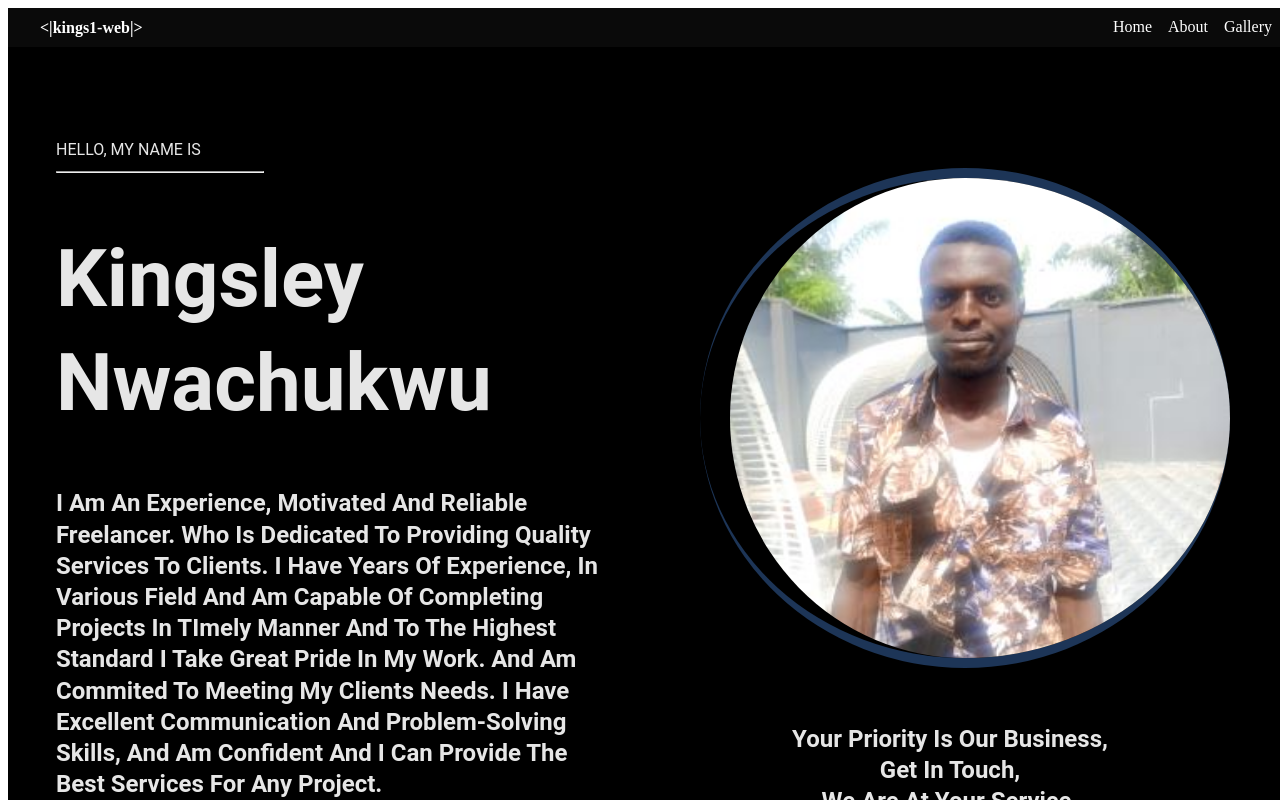
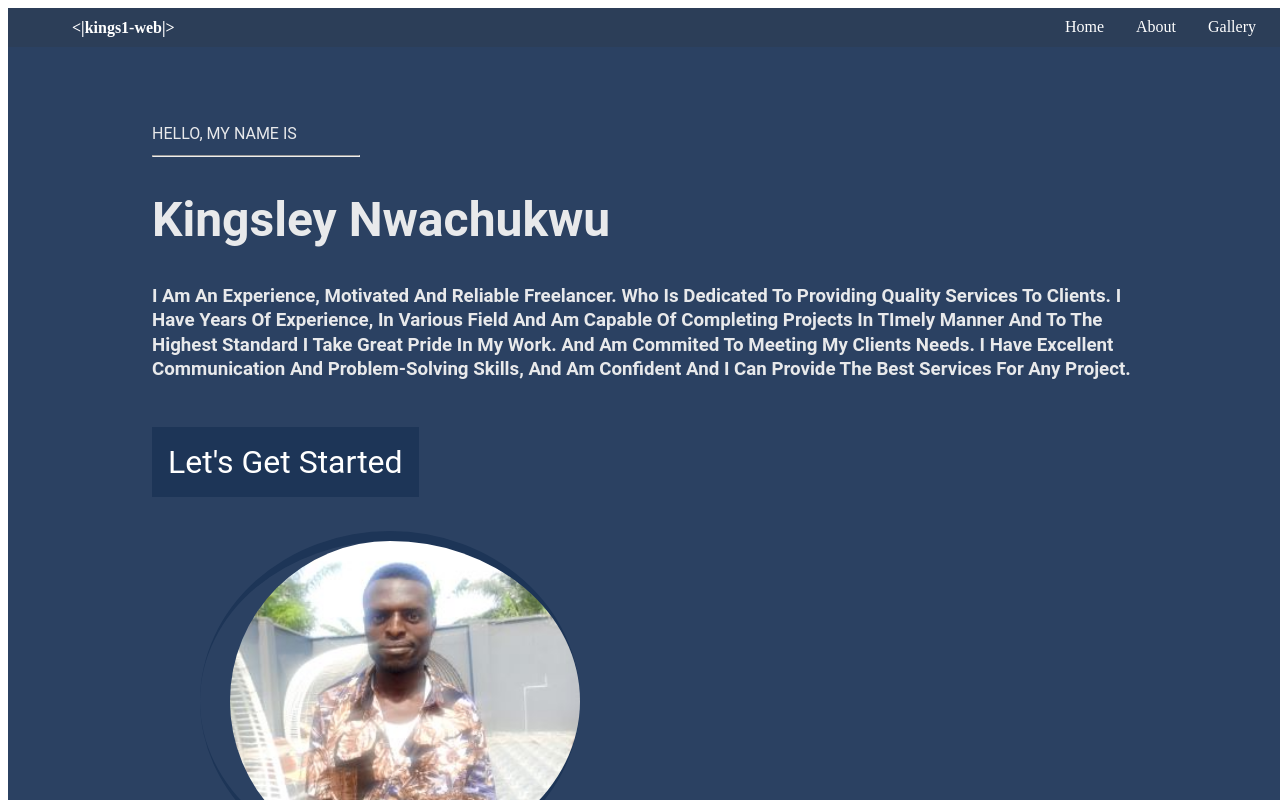
Before and after one commit to kings1-web/My-potfolio-website, a Vue app: page / in a window 1280 px wide. Shown: the top 800 px of the page. Built offline with nearby package versions, Linux system fonts and the light colour scheme.

Commit message:
my first commit

```diff
--- a/src/App.vue
+++ b/src/App.vue
@@ -54,7 +54,7 @@ export default{
   text-align:center;
   font-size:1em;
   text-decoration:none;
-  margin-right:16px;
+  margin-right:2em;
  }
  #nav a:hover{
   background:#fff;
@@ -64,7 +64,7 @@ export default{
   display:flex;
   COLOR:#fff;
   font-size:1rem;
-  margin-left:2em;
+  margin-left:4em;
  }
  .scale-slide-enter-active,
  .scale-slide-leave-active {
--- a/src/components/MyModal.vue
+++ b/src/components/MyModal.vue
@@ -7,7 +7,7 @@
 <div class="btn">
 <button @click="open = false"><i class="fas fa-times"></i></button>
 </div>
-<h3>website development</h3>
+<h3>website developer</h3>
 <p>design and development of custom websites, including e-commerce sites,
 potfolios, and personal blogs.</p>
 <h3>funnel building</h3>
@@ -16,10 +16,10 @@ check out pages, to convert visitors into a loyal customers.</p>
 <h3>website design</h3>
 <p>design and improvement of existing websites, including layout, graphics,
 and overrall user experiences.</p>
-<h3>website maintenanc</h3>
+<h3>website maintenances</h3>
 <p>ongoing maintenace and support of a websites, includings bugs fixings,
 security updates, and performance of optimization.</P>
-<h3>e-commerce development</h3>
+<h3>e-commerce developer</h3>
 <p>development of omline store, including product management, payment processing,
  and shipping integration.</p>
  <h3>website optimization</h3>
@@ -31,7 +31,7 @@ security updates, and performance of optimization.</P>
    <h3>conversion rate optimization</h3>
    <p>analysis and improvement of website metrics, such as conversion rate,
    to increase sales and revenue.</p>
-   <h3>custom development</h3>
+   <h3>custom developer</h3>
    <p>development of custom web applications, including online calculators,
    quizzes, and forms.</p>
 </div>
@@ -63,7 +63,7 @@ export default {
     transform:translate(-px, -px);
     max-height:84%;
     max-width:100%;
-    padding:32px;
+    padding:2.3rem;
     background:#1d3557;
     overflow-y:scroll;
     text-align:center;
@@ -79,7 +79,7 @@ export default {
 
 }
 .btn i {
-    color:#fff;
+    color:#f2f2f2f2;
     border-radius:50%;
     opacity:1;
     cursor:pointer;
@@ -89,7 +89,7 @@ export default {
     border-radius:50%;
     border:none;
     font-size:1.5rem;
-    background:black;
+    background:#3333;
 
 }
 .animate__animated{
--- a/src/views/HomeView2.vue
+++ b/src/views/HomeView2.vue
@@ -10,9 +10,9 @@ HELLO, my name is
 <hr>
 </div>
 <h1>
- kingsley<br> nwachukwu
+ kingsley nwachukwu
 </h1>
-<h2>i am an experience, motivated and reliable freelancer.
+<h3>i am an experience, motivated and reliable freelancer.
  who is dedicated to
 providing quality services to clients.
 i have years of experience, in various field
@@ -22,10 +22,10 @@ i take great pride in my work. and  am commited
 to meeting my clients needs. i have excellent
 communication and problem-solving skills,
  and am confident and i can provide the best
-services for any project.</h2>
+services for any project.</h3>
 <br><br>
 
-<a href="https://wa.link/3pxzcs">text me for price</a>
+<a href="https://wa.link/3pxzcs">let's get started</a>
 </div>
 <div class="image2">
 <img src="../assets/bg-13.jpg" alt="my profile image">
@@ -169,7 +169,7 @@ better results.</p>
  is optimized for maximum result, from attracting and engaging visitors to
  converting them into loyal customers."</p>
  <h2>get in touch with me directly</h2>
-<a href="https://wa.link/3pxzcs" class="animate__animated animate__flas animate__infinite">chat me up</a>
+<a href="https://wa.link/3pxzcs">chat me up</a>
 </div>
 </div>
 </template>
@@ -190,13 +190,14 @@ export default{
 
 <style scoped>
 .image2{
-max-width:100%;
+max-width:350px;
 text-align:center;
-padding:2em;
+padding:3em;
+margin-top:-2em
 }
 
 h1{
-    font-size:5rem;
+    font-size:3rem;
 }
 
 .specific{
@@ -206,9 +207,8 @@ h1{
      max-width:100%;
     margin:24px auto;
     font-family:"roboto", sans-serif;
+}
 
-
-}
 .special{
     padding:2rem;
     text-align:center
@@ -220,8 +220,9 @@ h1{
 .nice {
     width:13rem;
     text-transform:uppercase;
-    font-size:1rem;
+    font-size:rem;
     line-height:1.7em;
+    margin-top:-7em
 
 }
 .contain, .quote{
@@ -252,7 +253,7 @@ img{
     border-bottom:10px solid #1d3557;
     border-radius:5%;
     border-top:10px solid  #1d3557;
-    margin-bottom:30px;
+    margin-bottom:35px;
     text-align:center;
     height:25em
 }
@@ -263,7 +264,7 @@ a{
    color:#fff;
    font-size:2rem;
    overflow:hiddn;
-   padding:1rem
+   padding:1rem;
 
 
  }
@@ -273,19 +274,19 @@ display:grid;
 grid-auto-columns:minmax(30rem,auto);
 grid-template-columns:repeat(auto-fit,minmax(30rem,1fr));
 grid-auto-rows: minmax(100px, auto);
-grid-gap:3rem
+grid-gap:2rem
 }
 .read{
     font-family:"roboto", sans-serif;
     position:absolute;
-    background:#000;
+    background:#2B4162;
     color:#f2f2f2f2;
-    padding:3rem;
+    padding:9rem;
     text-transform:capitalize;
     line-height:1.3;
     overflow:auto;
     box-sizing:border-box;
-    user-select:none
+    user-select:none;
 
 
 
@@ -297,20 +298,19 @@ grid-gap:3rem
 
 .project{
     text-align:center;
-    margin-top:60px;
+    margin-top:6px;
     color:#7ce8ff
 }
 .step,.task{
     border-bottom:10px solid #1d3557;
     border-radius:5%;
     border-top:10px solid  #1d3557;
-    margin-bottom:30px;
+    margin-bottom:40px;
     font-size:1.5rem;
     color:#f2f2f2f2;
-    padding:3rem
  }
 .heading .image2 img{
- height:30rem;
+ height:20rem;
  border-radius:50%;
  text-align:center;
  justify-content:center;
```
